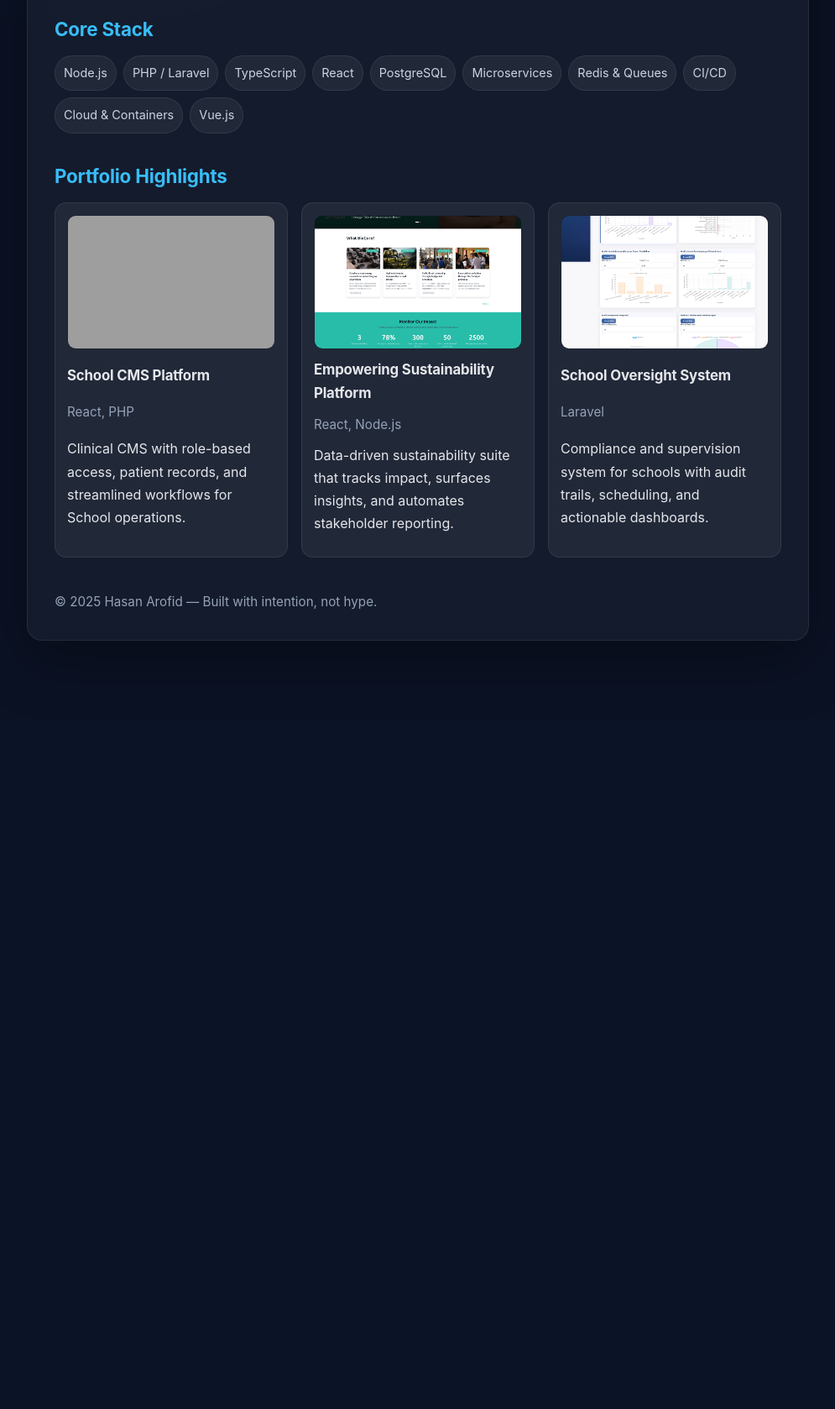
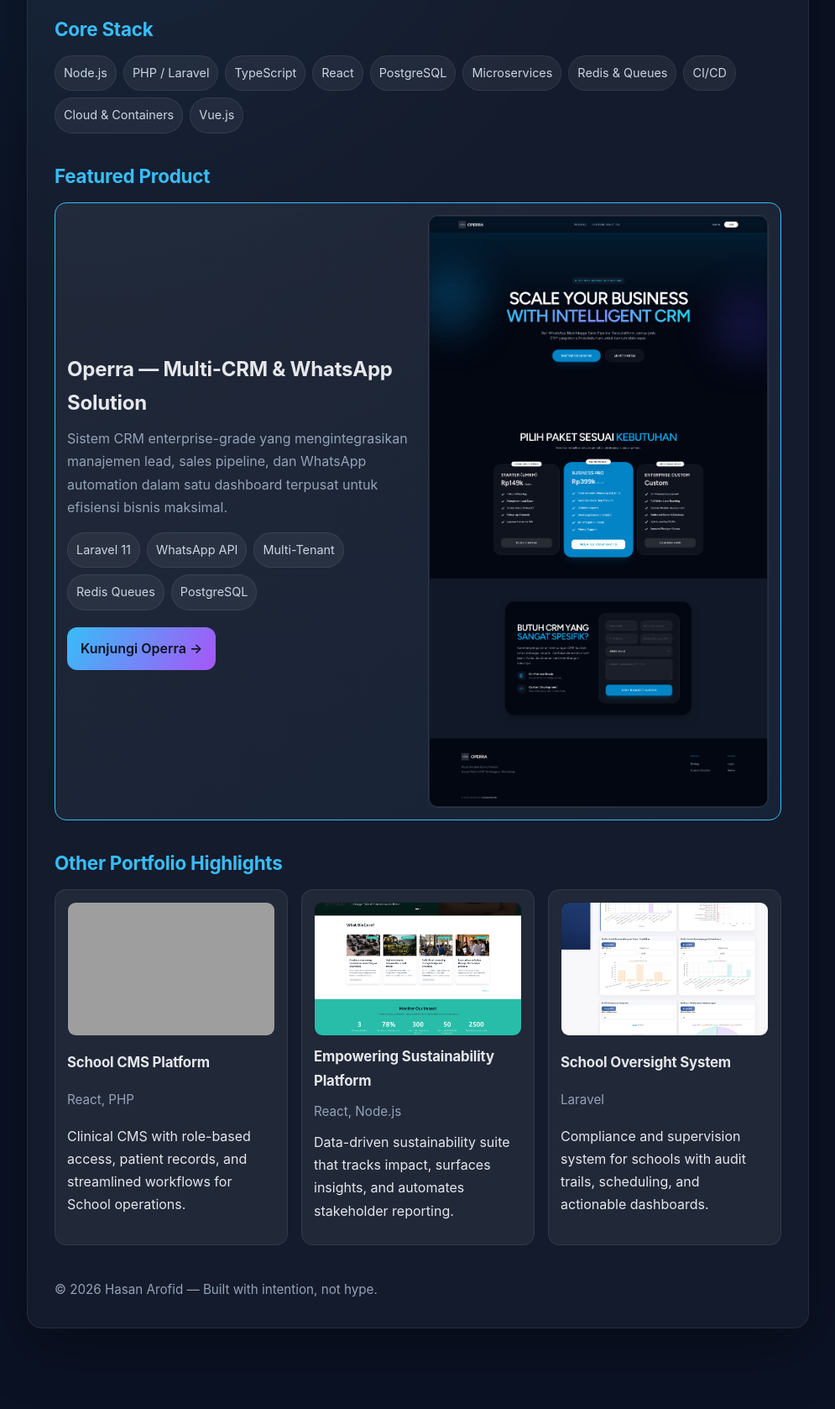
Before and after one commit to hasanarofid/hasanarofid.site, a PHP site: page / in a window 1280 px wide. Shown: the part 775-2453 px from the top of the page at 84% size, without its empty margins (142-1137 px from the left). Before the commit the page ends 1538 px from the top, so only its background shows below. Run offline with PHP 8.4, Linux system fonts and the light colour scheme; grey boxes are pictures that could not be loaded.

Commit message:
20/1/26 update produk hasanarofid.site

```diff
--- a/index.php
+++ b/index.php
@@ -320,7 +320,32 @@
         </section>
 
         <section>
-          <h2>Portfolio Highlights</h2>
+          <h2>Featured Product</h2>
+          <div class="card" style="grid-template-columns: 1fr; border-color: var(--accent); background: linear-gradient(145deg, var(--card), rgba(56, 189, 248, 0.05)); margin-bottom: 32px;">
+            <div style="display: grid; grid-template-columns: repeat(auto-fit, minmax(300px, 1fr)); gap: 24px; align-items: center;">
+              <div>
+                <h3 style="font-size: 1.5rem; margin-bottom: 8px; color: var(--text);">Operra — Multi-CRM & WhatsApp Solution</h3>
+                <p style="color: var(--muted); margin-bottom: 16px;">
+                  Sistem CRM enterprise-grade yang mengintegrasikan manajemen lead, sales pipeline, dan WhatsApp automation dalam satu dashboard terpusat untuk efisiensi bisnis maksimal.
+                </p>
+                <div class="badges" style="margin-bottom: 20px;">
+                  <span class="badge">Laravel 11</span>
+                  <span class="badge">WhatsApp API</span>
+                  <span class="badge">Multi-Tenant</span>
+                  <span class="badge">Redis Queues</span>
+                  <span class="badge">PostgreSQL</span>
+                </div>
+                <a href="http://operra.hasanarofid.site/" target="_blank" class="btn primary">Kunjungi Operra →</a>
+              </div>
+              <div style="border-radius: 12px; overflow: hidden; border: 1px solid var(--stroke);">
+                <img src="images/porto-operra.png" alt="Operra Dashboard Preview" style="height: auto; cursor: zoom-in; width: 100%; display: block;" />
+              </div>
+            </div>
+          </div>
+        </section>
+
+        <section>
+          <h2>Other Portfolio Highlights</h2>
           <div class="portfolio">
             <div class="card">
               <img src="images/porto1.png" alt="School CMS dashboard preview" />
@@ -345,7 +370,7 @@
       </main>
 
       <footer>
-        © 2025 Hasan Arofid — Built with intention, not hype.
+        © 2026 Hasan Arofid — Built with intention, not hype.
       </footer>
     </div>
   </div>
```
Also changed, not shown: README.md, images/porto-operra.png (added).
